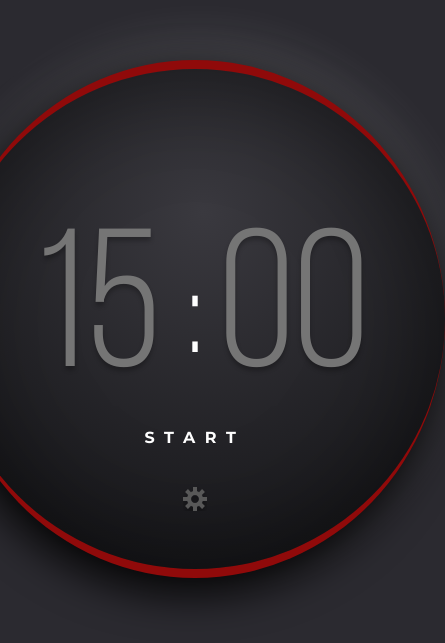
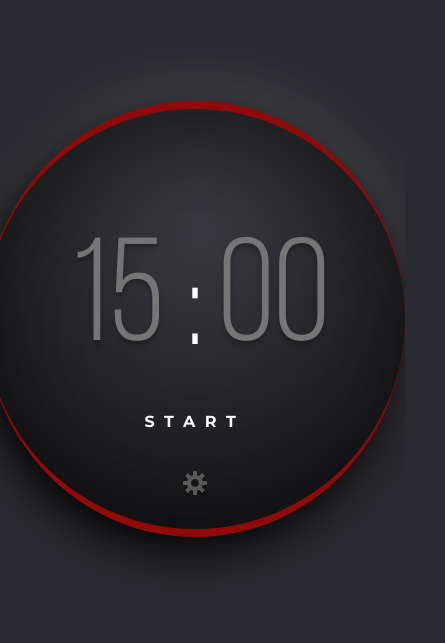
Before and after one commit to Yurii-Shutkin/counter, a plain HTML site: page index.html in a window 390 px wide. Shown: the part 103-746 px from the top of the page, 445 px wide, since content can reach past the window. Drawn offline with Linux system fonts and the light colour scheme; files whose address does not match are found by name.

Commit message:
added adaptive

```diff
--- a/css/style.css
+++ b/css/style.css
@@ -110,3 +110,23 @@ input::-webkit-inner-spin-button {
 .clock-face__settings {
     cursor: pointer;
 }
+
+@media (max-width: 576px) {
+    input {
+        font-size: 146px;
+    }
+
+    .clock-face__border{
+        width: 436px;
+        height: 436px;
+    }
+
+    .clock-face {
+        width: 420px;
+        height: 420px;
+    }
+
+    .clock-face__wrap {
+        top: 20%;
+    }
+}
```
Also changed, not shown: js/script.js (+0 -11 lines).
